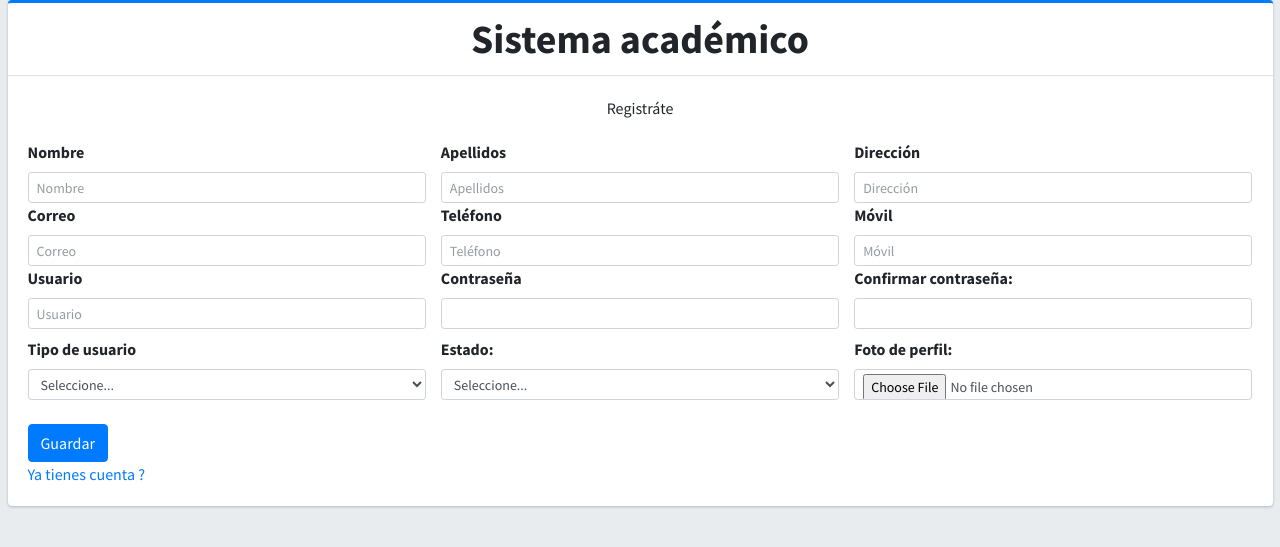
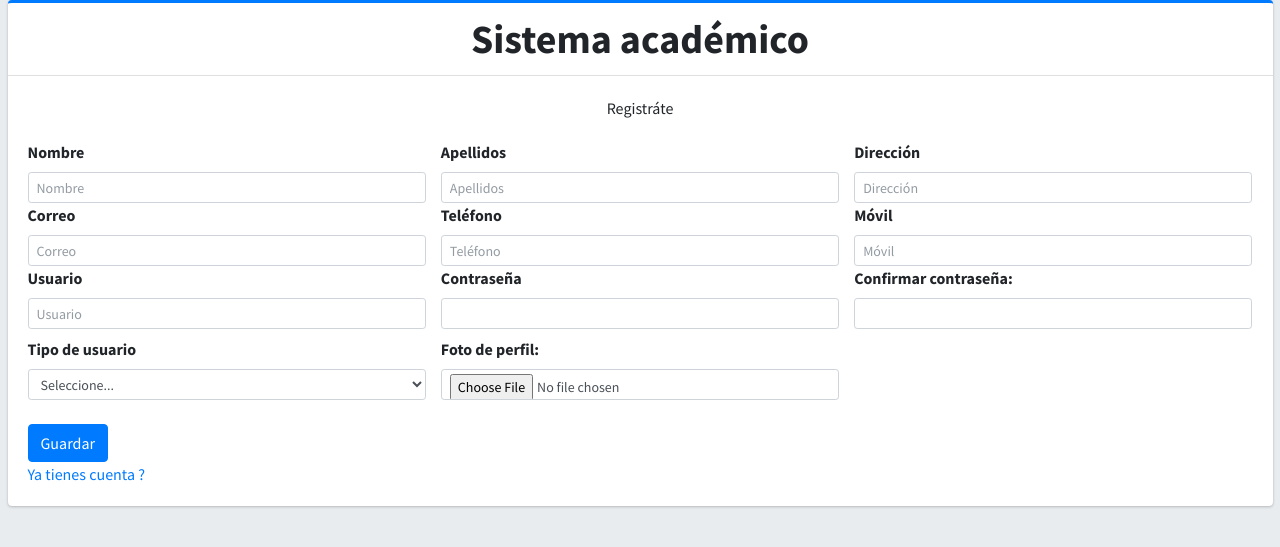
Before and after one commit to HQMYL/alumnos, a PHP site: page /registro.php in a window 1280 px wide. Shown: the top 547 px of the page. Run offline with PHP 8.4, Linux system fonts and the light colour scheme; data comes from the database, SQL or seed files in the repository; some libraries are stand-ins or nearby versions.

Commit message:
Add files via upload

```diff
--- a/registro.php
+++ b/registro.php
@@ -109,31 +109,6 @@
 
 <div class="col-md-4">
 
-<label for="cat">Estado:</label>
-<select class="form-control form-control-sm" name="cmbestado">
-<option value="">Seleccione...</option>
-<?php
-$sth = $con->prepare("SELECT * FROM estados ");
-#$sth->bindParam(1, $usuario);
-$sth->execute();
-
-if ($sth->rowCount() > 0) {
-
-foreach ($sth as $row )
-{ ?>
-
-<option value="<?= $row["id"]; ?>"><?= $row["estado"]; ?></option>
-
-<?php }
-
-}
-?>
-</select>
-
-</div>
-
-<div class="col-md-4">
-
 <label for="cat">Foto de perfil:</label>
 
 <input class="form-control form-control-sm" type="file" name="archivo">
```
Also changed, not shown: guardar-usuario.php (+6 -1 lines).
